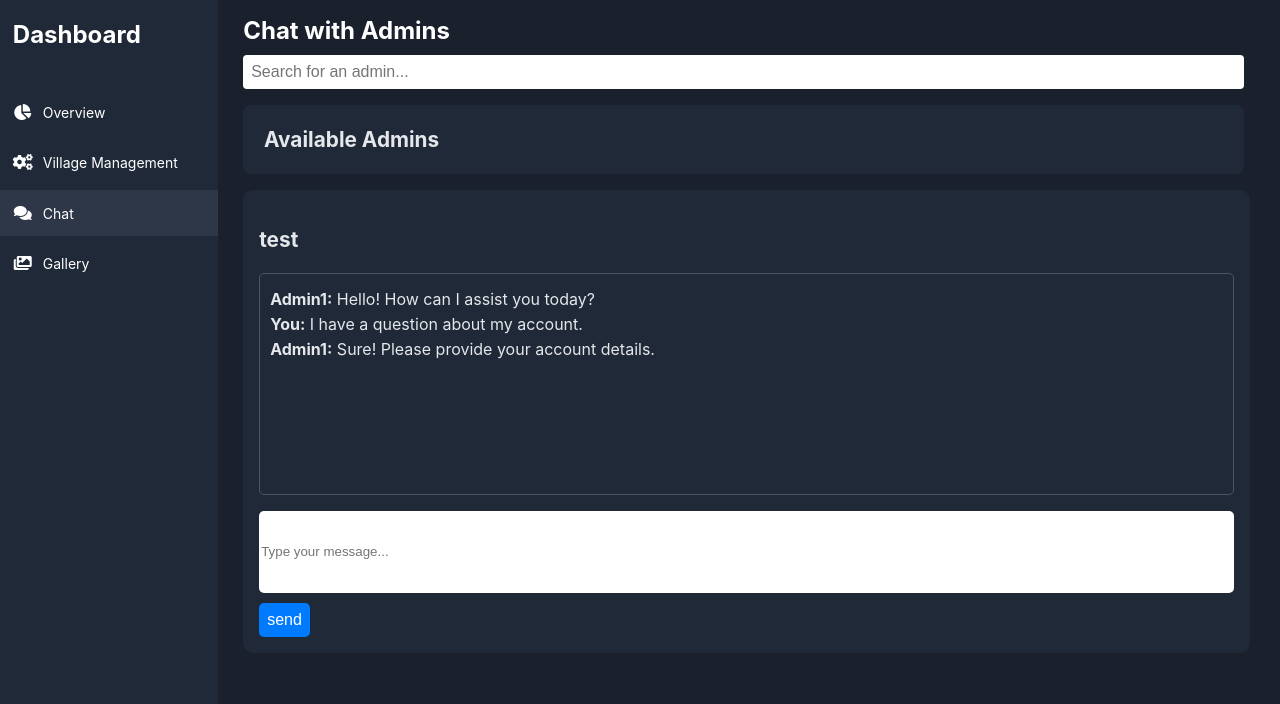
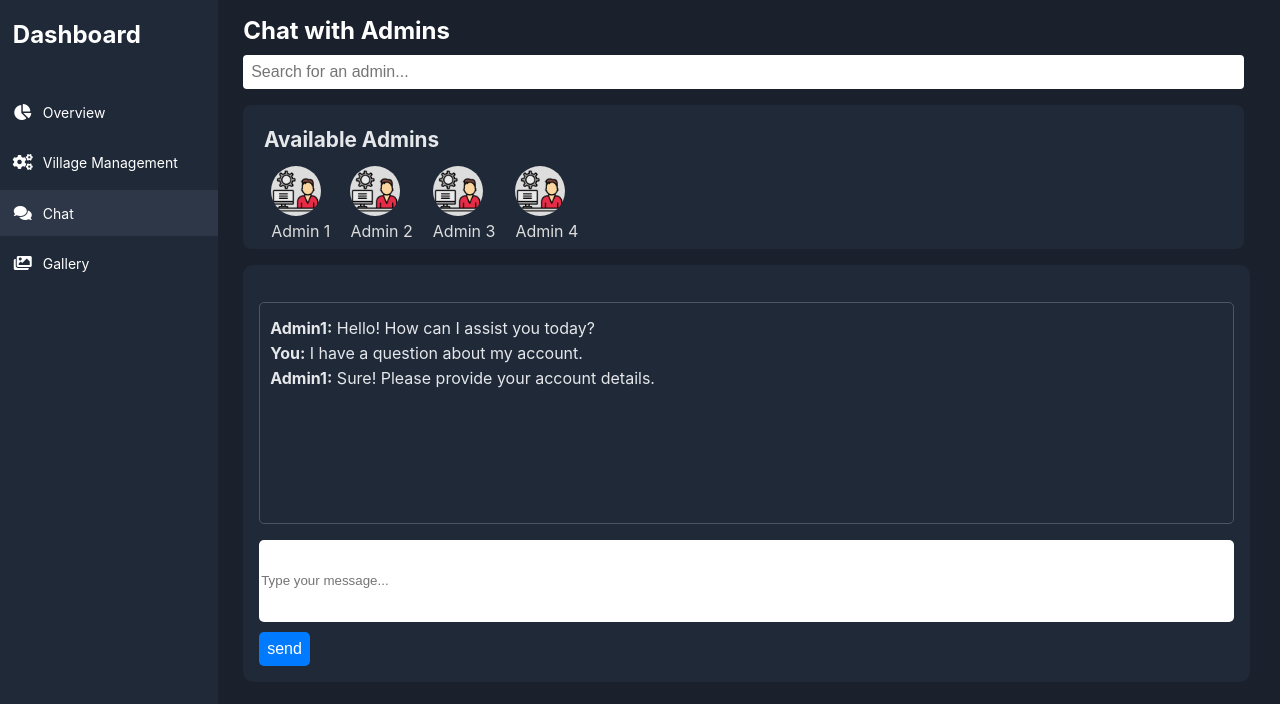
Before and after one commit to Baha-Alawneh/Villages-Management-System, a React (Create React App) app: page /chat in a window 1280 px wide. Shown: the top 704 px of the page. Built offline with nearby package versions, Linux system fonts and the light colour scheme.

Commit message:
feat: activate search in chat,activate select admin to with him

```diff
--- a/src/pages/chat/chat-header.js
+++ b/src/pages/chat/chat-header.js
@@ -2,17 +2,25 @@ import React from 'react';
 import "./chat.css"
 
 
-function chatHeader () {
+function chatHeader({search,admins,handleClick,handleSearch}) {
+
+
     return (
         <>
         <h1 className="chat-header">Chat with Admins</h1>
         <div className="search-bar">
-            <input type="text" id="search" placeholder="Search for an admin..." />
+          <input ref={search} onChange={handleSearch}type="text" id="search" placeholder="Search for an admin..." />
         </div>
         <div className="admin-list">
-            <h1>Available Admins</h1>
+          <h1>Available Admins</h1>
+          {admins.map((admin, index) => (
+            <div className="admin-item" key={index} >
+              <div className='admin-icon' onClick={()=>handleClick(admin.username)}></div>
+              <span>{admin.username}</span>
+            </div>
+          ))}
         </div>
-        </>
+      </>
     );
 }
 
--- a/src/pages/chat/chat-window.js
+++ b/src/pages/chat/chat-window.js
@@ -2,11 +2,11 @@ import React from "react";
 import "./chat.css"
 
 
-function chatWindow() {
+function chatWindow({currentAdmin}) {
 
 return (
     <div className="chat-window">
-    <h3 id="admin-name">test</h3>
+    <h3 id="admin-name">{currentAdmin}</h3>
     <div className="chat-box">
         <p><strong>Admin1:</strong> <span>Hello! How can I assist you today?</span></p>
         <p><strong>You:</strong> <span>I have a question about my account.</span></p>
--- a/src/pages/chat/chat.css
+++ b/src/pages/chat/chat.css
@@ -73,10 +73,11 @@ h1 {
         border-radius: 50%;
         margin-bottom: 5px;
         background-color: #ddd;
-        /* background-image: url('../resources/images/admin.png'); Path to your image */
+        background-image: url('../../icons/admin.png');
         background-size: cover;
         background-position: center;
         cursor: pointer;
+        user-select: none;
  }
 
  .admin-icon:hover {
--- a/src/pages/chat/chat.js
+++ b/src/pages/chat/chat.js
@@ -1,17 +1,43 @@
 import ChatHeader from "./chat-header";
 import ChatWindow from "./chat-window";
-import React from "react";
+import React, { useEffect, useRef, useState } from "react";
 import Layout from "../../Components/Layout";
 
 function Chat() {
-return (
-  <Layout>
-    <div className="container">
-      <ChatHeader />
-      <ChatWindow />
+  const [admins, setAdmins] = useState([]);
+  const [currentAdmin, setCurrentAdmin] = useState();
+  const [filteredAdmins, setFilteredAdmins] = useState([]);
+  const search =useRef(null);
+
+  const handleClick = (name) => {
+    setCurrentAdmin("chat with: "+name);
+  }
+  const handleSearch = () => {
+    if(search.current) {
+    const searchTerm = search.current.value.toLowerCase();
+    const filteredAdmins = admins.filter(admin => admin.username.toLowerCase().includes(searchTerm));
+    setFilteredAdmins(filteredAdmins);
+  }
+}
+  useEffect(() => {
+    const info = [
+      { username: "Admin 1" },
+      { username: "Admin 2" },
+      { username: "Admin 3" },
+      { username: "Admin 4" }
+    ]
+    setAdmins(info)
+    setFilteredAdmins(info)
+  }
+    , []);
+  return (
+    <Layout>
+      <div className="container">
+        <ChatHeader search={search} admins={filteredAdmins} handleClick={handleClick} handleSearch={handleSearch} />
+        <ChatWindow currentAdmin={currentAdmin} />
       </div>
-  </Layout>
- );
+    </Layout>
+  );
 }
 
 export default Chat;
```
Also changed, not shown: src/icons/admin.png (added).
